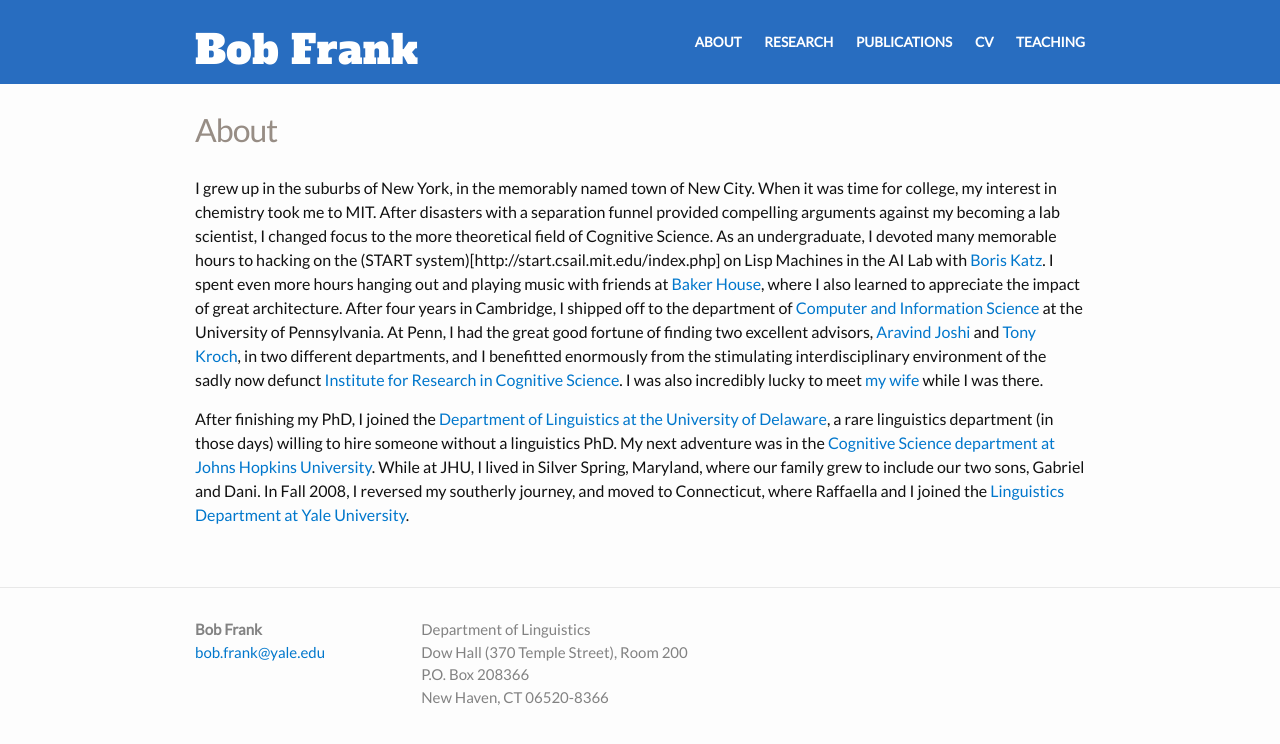
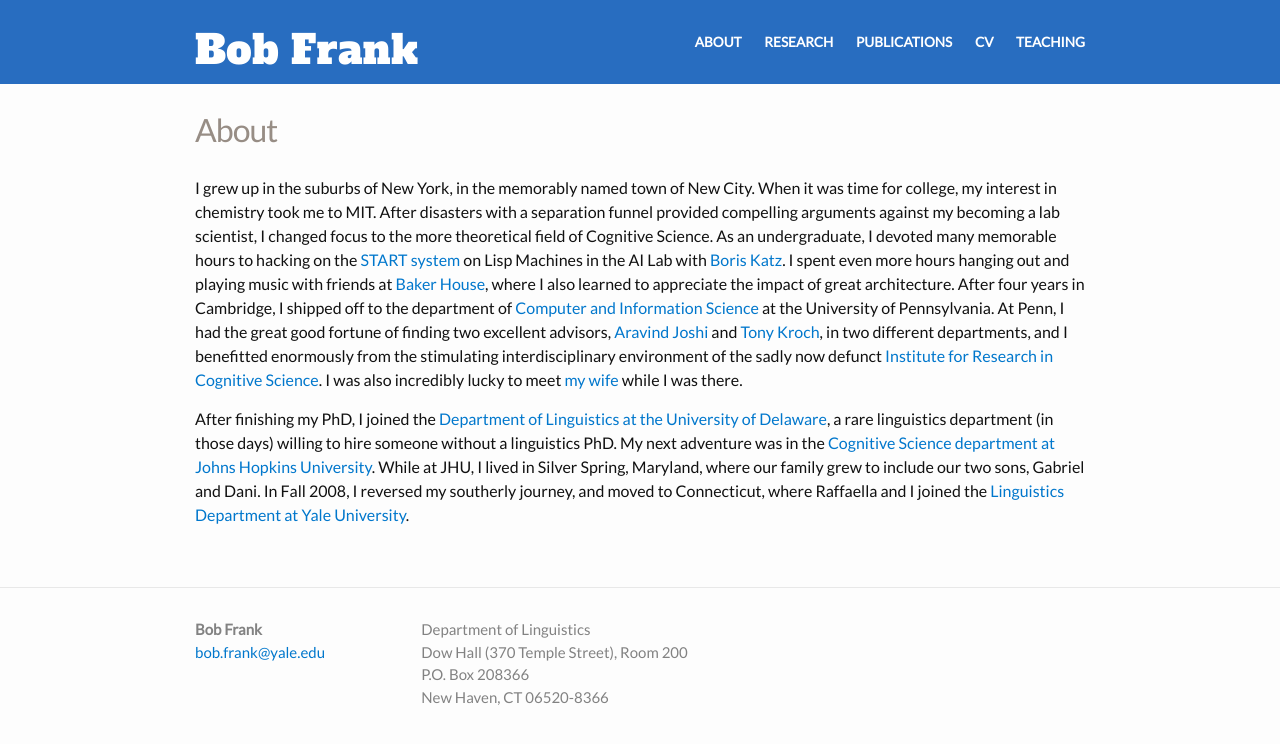
Before and after one commit to bobfrank1/bobfrank1.github.io, a Jekyll site: the page built from about.md, in a window 1280 px wide. Shown: the top 744 px of the page. Built offline with Jekyll 4.4.1, drawn with Linux system fonts in a browser that asks for light colours; some web fonts are replaced.

Commit message:
fixed link in about.md

```diff
--- a/about.md
+++ b/about.md
@@ -5,6 +5,6 @@ permalink: /about/
 ---
 
 
-I grew up in the suburbs of New York, in the memorably named town of New City. When it was time for college, my interest in chemistry took me to MIT. After disasters with a separation funnel provided compelling arguments against my becoming a lab scientist, I changed focus to the more theoretical field of Cognitive Science.  As an undergraduate, I devoted many memorable hours to hacking on the (START system)[http://start.csail.mit.edu/index.php] on Lisp Machines in the AI Lab with [Boris Katz](https://www.csail.mit.edu/person/boris-katz). I spent even more hours hanging out and playing music with friends at [Baker House](http://wiki.mitadmissions.org/Baker_House), where I also learned to appreciate the impact of great architecture.  After four years in Cambridge, I shipped off to the department of [Computer and Information Science](http://www.cis.upenn.edu/index.php) at the University of Pennsylvania. At Penn, I had the great good fortune of finding two excellent advisors, [Aravind Joshi](http://languagelog.ldc.upenn.edu/nll/?p=36048) and [Tony Kroch](http://www.ling.upenn.edu/~kroch/), in two different departments, and I benefitted enormously from the stimulating interdisciplinary environment of the sadly now defunct [Institute for Research in Cognitive Science](https://www.ircs.upenn.edu). I was also incredibly lucky to meet [my wife](http://raffaella-zanuttini-irqo.squarespace.com) while I was there.
+I grew up in the suburbs of New York, in the memorably named town of New City. When it was time for college, my interest in chemistry took me to MIT. After disasters with a separation funnel provided compelling arguments against my becoming a lab scientist, I changed focus to the more theoretical field of Cognitive Science.  As an undergraduate, I devoted many memorable hours to hacking on the [START system](http://start.csail.mit.edu/index.php) on Lisp Machines in the AI Lab with [Boris Katz](https://www.csail.mit.edu/person/boris-katz). I spent even more hours hanging out and playing music with friends at [Baker House](http://wiki.mitadmissions.org/Baker_House), where I also learned to appreciate the impact of great architecture.  After four years in Cambridge, I shipped off to the department of [Computer and Information Science](http://www.cis.upenn.edu/index.php) at the University of Pennsylvania. At Penn, I had the great good fortune of finding two excellent advisors, [Aravind Joshi](http://languagelog.ldc.upenn.edu/nll/?p=36048) and [Tony Kroch](http://www.ling.upenn.edu/~kroch/), in two different departments, and I benefitted enormously from the stimulating interdisciplinary environment of the sadly now defunct [Institute for Research in Cognitive Science](https://www.ircs.upenn.edu). I was also incredibly lucky to meet [my wife](http://raffaella-zanuttini-irqo.squarespace.com) while I was there.
 
 After finishing my PhD, I joined the [Department of Linguistics at the University of Delaware](https://www.lingcogsci.udel.edu), a rare linguistics department (in those days) willing to hire someone without a linguistics PhD.  My next adventure was in the [Cognitive Science department at Johns Hopkins University](http://cogsci.jhu.edu). While at JHU, I lived in Silver Spring, Maryland, where our family grew to include our two sons, Gabriel and Dani.  In Fall 2008, I reversed my southerly journey, and moved to Connecticut, where Raffaella and I joined the [Linguistics Department at Yale University](https://ling.yale.edu).
```
